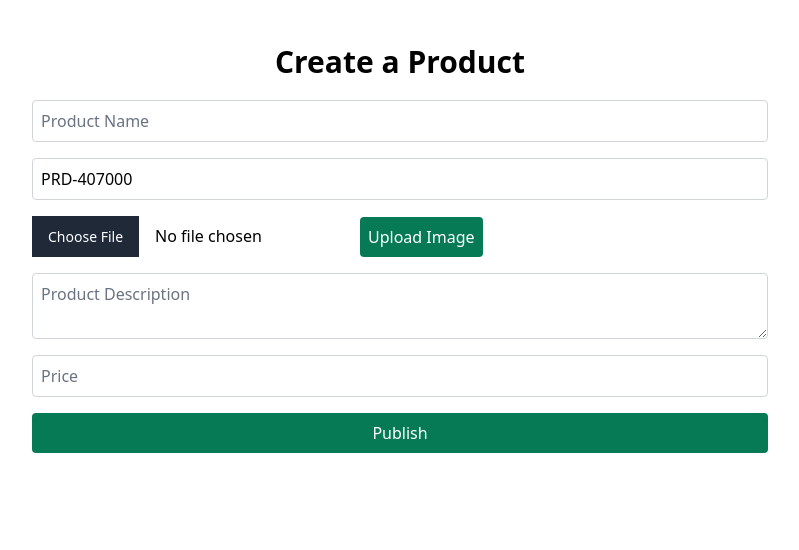
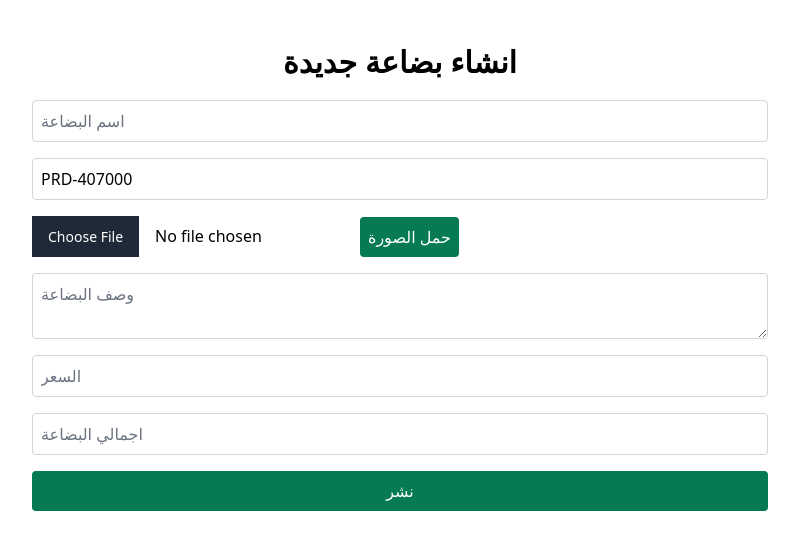
Before and after one commit to idriss-elouiri/pos-system-restaurent, a Next.js app in the folder frontend/: page /products/newProduct in a window 1280 px wide. Shown: the top 550 px of the page, without its empty margins (240-1039 px from the left). Built offline with nearby package versions, Linux system fonts and the light colour scheme; no server answers.

Commit message:
عمل تعديلات في صفحة البضاعة لتتماشي مع ررغبات الزبون

```diff
--- a/frontend/src/components/products/FormProduct.jsx
+++ b/frontend/src/components/products/FormProduct.jsx
@@ -17,6 +17,7 @@ const FormProduct = ({
   productImage: existingImage,
   productPrice: existingPrice,
   productDescription: existingDescription,
+  productQty: existingProductQty,
 }) => {
   const [formData, setFormData] = useState({
     productName: existingName || "",
@@ -24,6 +25,7 @@ const FormProduct = ({
     productImage: existingImage || "",
     productPrice: existingPrice || "",
     productDescription: existingDescription || "",
+    productQty: existingProductQty || "",
   });
   const [imageFile, setImageFile] = useState(null);
   const [imageFileUrl, setImageFileUrl] = useState(existingImage || null);
@@ -105,10 +107,11 @@ const FormProduct = ({
     // Optionally reset the form state here
     setFormData({
       productName: "",
-      productCode: `PRD-${Date.now().toString().slice(-6)}`,
+      productCode: "",
       productImage: "",
-      productPrice: 0,
+      productPrice: "",
       productDescription: "",
+      productQty: "",
     });
     router.push("/products");
   };
@@ -116,15 +119,15 @@ const FormProduct = ({
   return (
     <div className="max-w-3xl mx-auto min-h-screen px-4 py-6">
       <h1 className="text-center text-2xl md:text-3xl my-5 font-semibold">
-        Create a Product
+        انشاء بضاعة جديدة
       </h1>
       <form className="flex flex-col gap-4" onSubmit={handleSubmit}>
         <label htmlFor="productName" className="sr-only">
-          Product Name
+          اسم البضاعة
         </label>
         <input
           type="text"
-          placeholder="Product Name"
+          placeholder="اسم البضاعة"
           required
           id="productName"
           className="border border-gray-300 p-2 rounded w-full"
@@ -132,11 +135,11 @@ const FormProduct = ({
           value={formData.productName}
         />
         <label htmlFor="productCode" className="sr-only">
-          Product Code
+          كود البضاعة
         </label>
         <input
           type="text"
-          placeholder="Product Code"
+          placeholder="كود البضاعة"
           id="productCode"
           readOnly
           className="border border-gray-300 p-2 rounded w-full"
@@ -156,12 +159,12 @@ const FormProduct = ({
             disabled={imageFileUploadProgress !== null}
             className="p-2 bg-green-600 text-white rounded"
           >
-            {imageFileUploadProgress ? "Uploading..." : "Upload Image"}
+            {imageFileUploadProgress ? "تحميل..." : "حمل الصورة"}
           </button>
         </div>
-        {imageFileUrl && (
+        {formData.productImage && (
           <img
-            src={imageFileUrl}
+            src={formData.productImage}
             alt="Product Preview"
             className="w-40 h-40 mt-2"
           />
@@ -170,21 +173,21 @@ const FormProduct = ({
           <p className="text-red-500">{imageFileUploadError}</p>
         )}
         <label htmlFor="productDescription" className="sr-only">
-          Product Description
+          وصف البضاعة
         </label>
         <textarea
-          placeholder="Product Description"
+          placeholder="وصف البضاعة"
           id="productDescription"
           onChange={handleInputChange}
           value={formData.productDescription}
           className="border border-gray-300 p-2 rounded w-full"
         />
         <label htmlFor="productPrice" className="sr-only">
-          Price
+          السعر
         </label>
         <input
           type="text"
-          placeholder="Price"
+          placeholder="السعر"
           required
           id="productPrice"
           className="border border-gray-300 p-2 rounded w-full"
@@ -192,12 +195,25 @@ const FormProduct = ({
           value={formData.productPrice}
           min="0"
         />
+        <label htmlFor="productPrice" className="sr-only">
+          اجمالي البضاعة
+        </label>
+        <input
+          type="text"
+          placeholder="اجمالي البضاعة"
+          required
+          id="productQty"
+          className="border border-gray-300 p-2 rounded w-full"
+          onChange={handleInputChange}
+          value={formData.productQty}
+          min="1"
+        />
         <button
           type="submit"
           disabled={loading}
           className="p-2 bg-green-600 text-white rounded"
         >
-          {loading ? "Publishing..." : "Publish"}
+          {loading ? "يتم النشر..." : "نشر"}
         </button>
       </form>
     </div>
--- a/frontend/src/components/products/Products.jsx
+++ b/frontend/src/components/products/Products.jsx
@@ -91,7 +91,7 @@ const Products = () => {
   };
 
   if (loading) {
-    return <div className="text-center">Loading products...</div>; // Loading state UI
+    return <div className="text-center">تحميل البضاعة...</div>; // Loading state UI
   }
 
   return (
@@ -101,7 +101,7 @@ const Products = () => {
         className="mb-4 inline-flex items-center px-4 py-2 border border-green-500 text-green-500 rounded-md hover:bg-green-500 hover:text-white"
       >
         <FaRegUser className="mr-2" />
-        Add New Product
+       اضافة بضاعة جديدة
       </Link>
 
       {isAdmin || isStaff ? (
@@ -110,11 +110,11 @@ const Products = () => {
             <table className="min-w-full text-sm bg-white border border-gray-200 shadow rounded-lg">
               <thead className="bg-gray-100">
                 <tr>
-                  <th className="px-4 py-2 text-left">Image</th>
-                  <th className="px-4 py-2 text-left">Product Code</th>
-                  <th className="px-4 py-2 text-left">Name</th>
-                  <th className="px-4 py-2 text-left">Price</th>
-                  <th className="px-4 py-2 text-center">Actions</th>
+                  <th className="px-4 py-2 text-left">صورة البضاعة</th>
+                  <th className="px-4 py-2 text-left">كود</th>
+                  <th className="px-4 py-2 text-left">اسم البضاعة</th>
+                  <th className="px-4 py-2 text-left">سعر البضاعة</th>
+                  <th className="px-4 py-2 text-center">الحركات</th>
                 </tr>
               </thead>
               <tbody>
@@ -139,7 +139,7 @@ const Products = () => {
                         className="bg-blue-500 hover:bg-blue-600 text-white px-3 py-1 rounded flex items-center"
                       >
                         <HiPencilAlt className="mr-1" />
-                        Edit
+                        تعديل
                       </button>
                       <button
                         onClick={() => {
@@ -149,7 +149,7 @@ const Products = () => {
                         className="bg-red-500 hover:bg-red-600 text-white px-3 py-1 rounded flex items-center"
                       >
                         <FaTrash className="mr-1" />
-                        Delete
+                        حذف
                       </button>
                     </td>
                   </tr>
```
